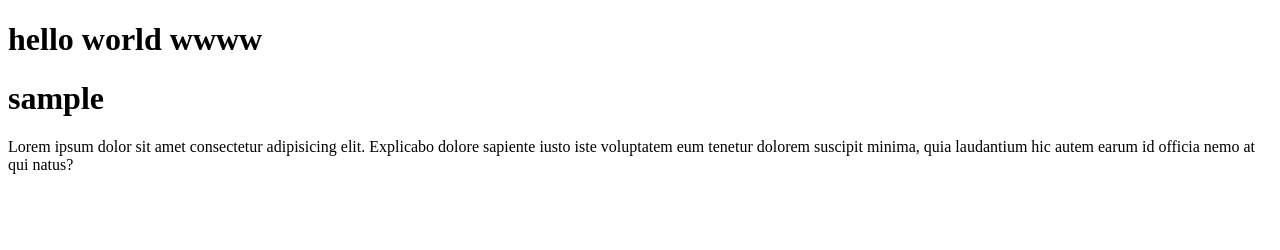
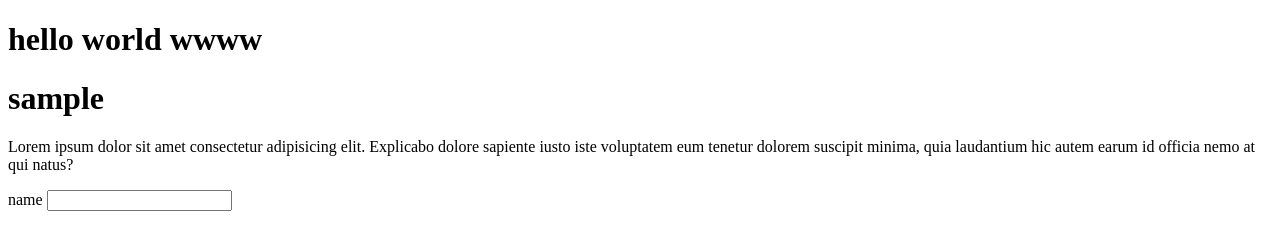
Before and after one commit to bala181193/e1t1-git-demo, a plain HTML site: page index.html in a window 1280 px wide. Drawn offline with Linux system fonts and the light colour scheme.

Commit message:
Update index.html

```diff
--- a/index.html
+++ b/index.html
@@ -10,6 +10,10 @@
     <h1>sample </h1>
     <p>Lorem ipsum dolor sit amet consectetur adipisicing elit. Explicabo dolore sapiente iusto iste voluptatem eum tenetur dolorem suscipit minima,
         quia laudantium hic autem earum id officia nemo at qui natus?</p>
+        <form>
+            <label>name</label>
+            <input type="text">
+        </form>
 
 </body>
 </html>
```
